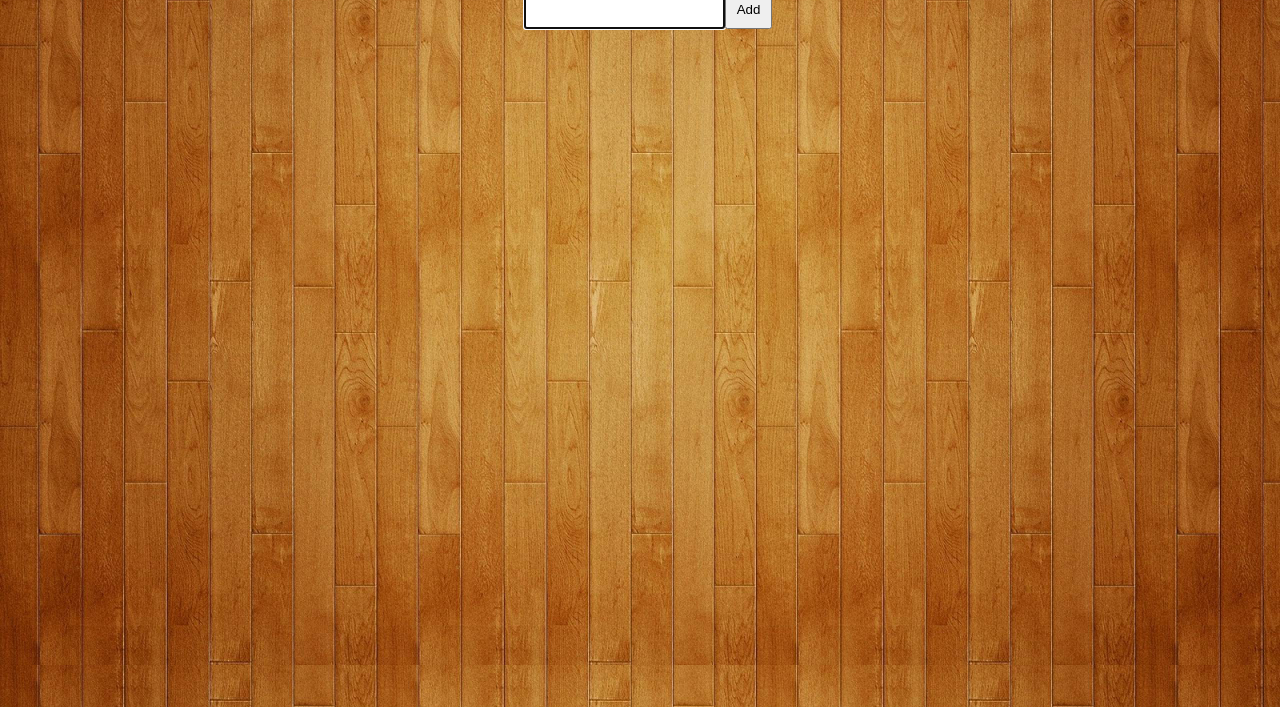
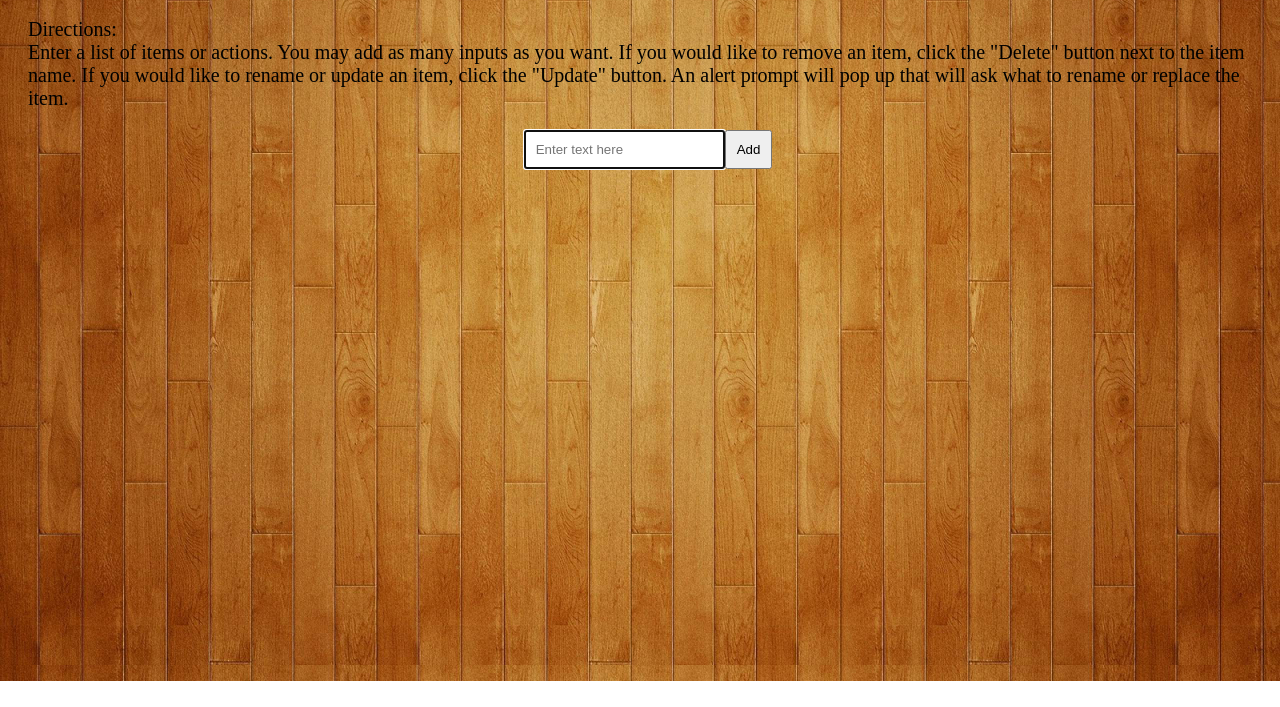
Before and after one commit to Geekwise-Javascript-1/jsgascon, a plain HTML site: page todoapp/index.html in a window 1280 px wide. Shown: the part 135-842 px from the top of the page. After the commit the page ends 816 px from the top, so only its background shows below. Drawn offline with Linux system fonts and the light colour scheme.

Commit message:
updated index.html and styles.css

```diff
--- a/todoapp/css/styles.css
+++ b/todoapp/css/styles.css
@@ -6,6 +6,10 @@ body {
   background-size: cover;
   background-repeat: no-repeat;
   background-attachment: fixed;
+}
+.container {
+  padding: 20px;
+  margin: 0;
 }
 h1 {
   text-align: center;
@@ -32,3 +36,7 @@ button {
 input {
   padding: 10px;
 }
+p {
+  font-size: 20px;
+  text-align: left;
+}
--- a/todoapp/index.html
+++ b/todoapp/index.html
@@ -7,12 +7,17 @@
 </head>
 <body>
 
-  <form>
-    <h1>To Do App</h1>
+  <div class="container">
+    <form>
+      <h1>To Do App</h1>
+      <p>
+        Directions: <br> Enter a list of items or actions. You may add as many inputs as you want. If you would like to remove an item, click the "Delete" button next to the item name. If you would like to rename or update an item, click the "Update" button. An alert prompt will pop up that will ask what to rename or replace the item.
+      </p>
 
-    <input id="item"><button id="add">Add</button>
-    <div id="list"></div>
-  </form>
+      <input id="item" placeholder="Enter text here"><button id="add">Add</button>
+      <div id="list"></div>
+    </form>
+  </div>
 
   <script src="script.js"></script>
 </body>
```
